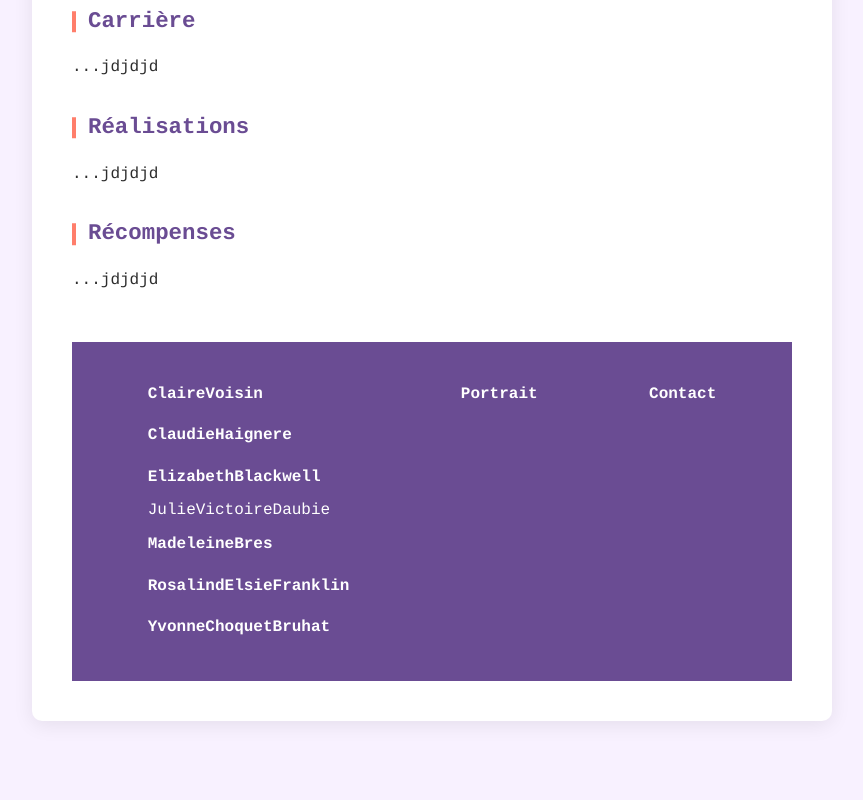
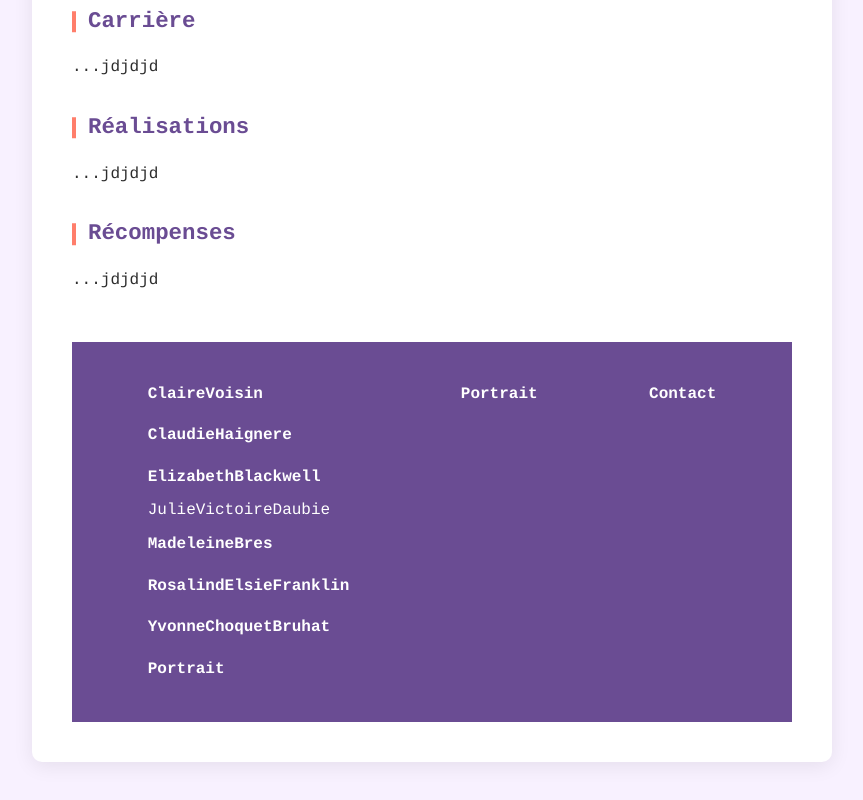
Before and after one commit to 111ayu/111ayu.github.io, a plain HTML site: page index.html in a window 1280 px wide. Shown: the part 958-1758 px from the top of the page, without its empty margins (208-1071 px from the left). Drawn offline with Linux system fonts and the light colour scheme.

Commit message:
"correction"

```diff
--- a/index.html
+++ b/index.html
@@ -49,6 +49,7 @@
                 <li><a href="/html/MadeleineBres.html">MadeleineBres</a></li>
                 <li><a href="/html/RosalindElsieFranklin.html">RosalindElsieFranklin</a></li>
                 <li><a href="/html/YvonneChoquetBruhat.html">YvonneChoquetBruhat</a></li>
+                <li><a href="/html/Portrait.html">Portrait</a></li>
             </ul>
             <ul class="Lien">
                 <li><a href="index.html">Portrait</a></li>
```
Also changed, not shown: html/ClaudieHaignere.html (+0 -1 lines), txt/ClaudieHaignere.txt.
